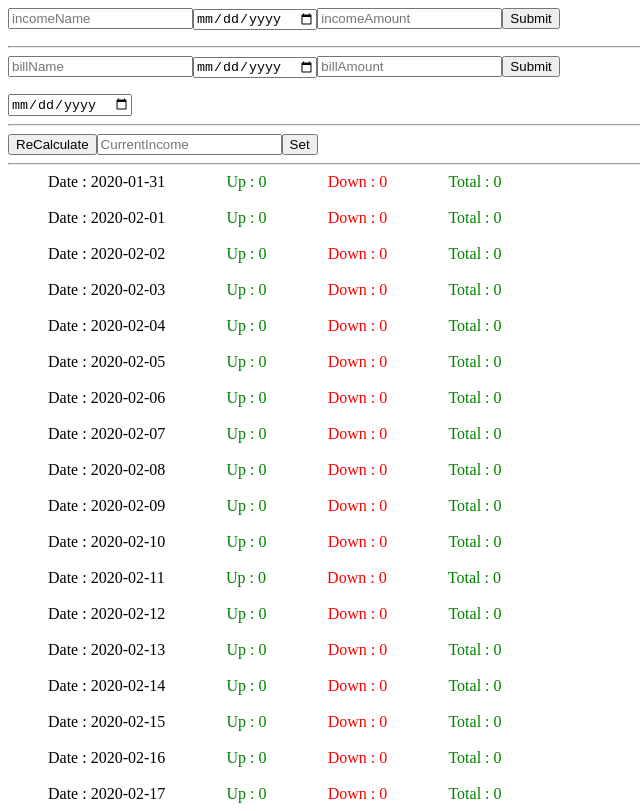
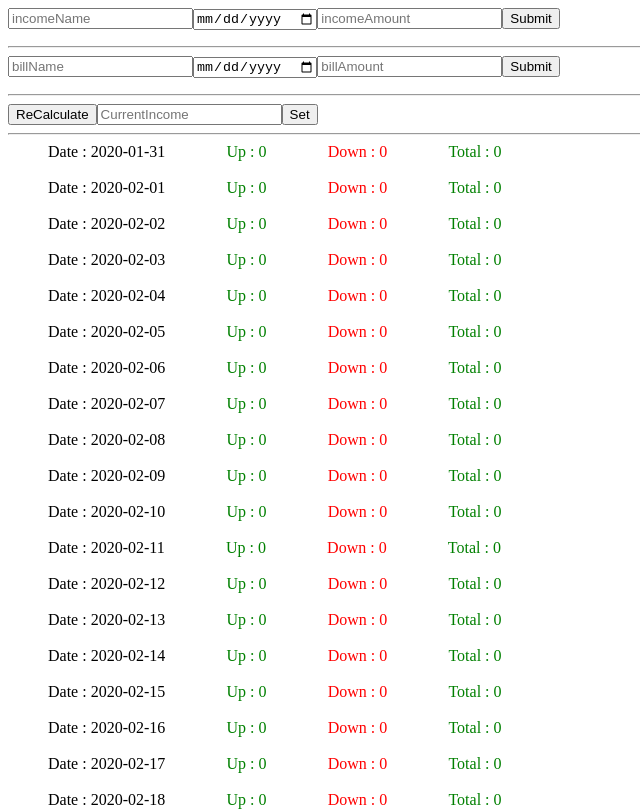
Before and after one commit to apelico/finance-app, an Angular app: page / in a window 1280 px wide. Shown: the top 811 px of the page, without its empty margins (0-640 px from the left). Built offline with nearby package versions, Linux system fonts and the light colour scheme.

Commit message:
1 file modified

```diff
--- a/src/app/bill/bill.component.html
+++ b/src/app/bill/bill.component.html
@@ -6,8 +6,6 @@
   <button>Submit</button>
 </form>
 
-<input type="date" name="billDate">
-
 <div *ngFor="let bill of bills">
   <app-bill-item [bill]=bill></app-bill-item>
  <br>
```
